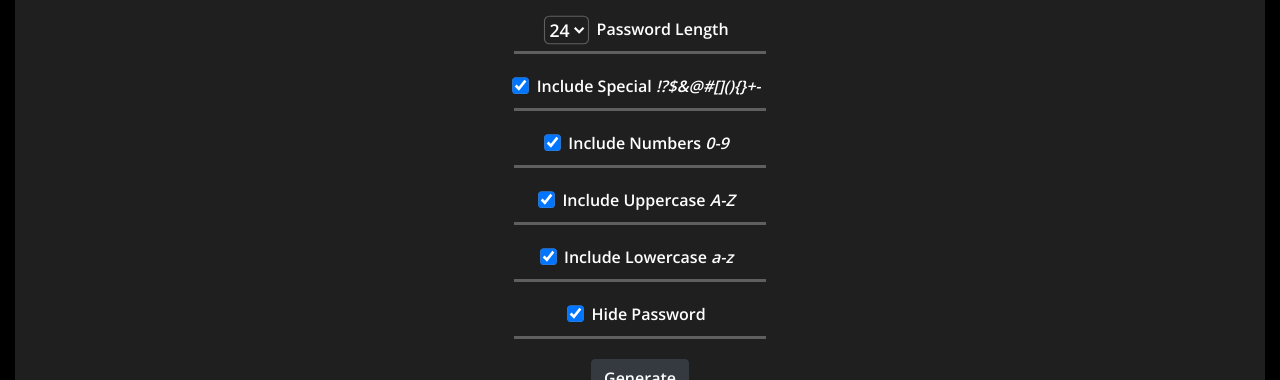
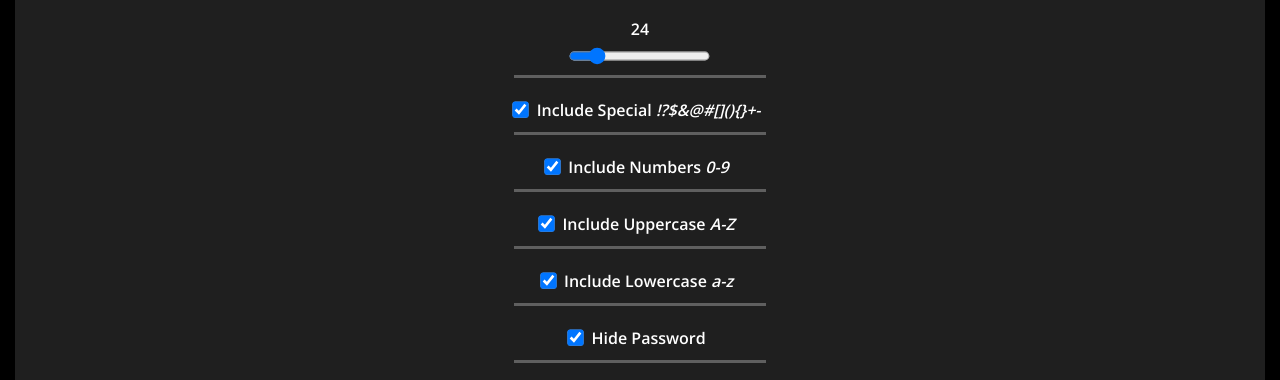
Before and after one commit to K1llf0rce/simple-passgen, a plain HTML site: page index.html in a window 1280 px wide. Shown: the part 403-783 px from the top of the page. Drawn offline with nearby package versions, Linux system fonts and the light colour scheme.

Commit message:
replace select box with slider, v2.1

```diff
--- a/index.html
+++ b/index.html
@@ -46,17 +46,8 @@ Last Author: K1llf0rce
                 <div id="prefsContainer">
                     <ul id="prefList">
                         <li>
-                            <select id="passLength">
-                                <option value=4>4</option>
-                                <option value=6>6</option>
-                                <option value=8>8</option>
-                                <option value=12>12</option>
-                                <option value=24 selected="selected">24</option>
-                                <option value=48>48</option>
-                                <option value=64>64</option>
-                                <option value=96>96</option>
-                            </select>
-                            <label for="passLength">Password Length</label>
+                            <label id="passLengthDisplay" for="passLength"></label><br>
+                            <input id="passLength" type="range" min="4" max="128" value="24">
                         </li>
                         <li>
                             <input type="checkbox" id="includeSpecial" class="checkboxResize" checked>
@@ -107,7 +98,7 @@ Last Author: K1llf0rce
         </div>
         <script src="simplepassgen/js/main.js"></script>
         <footer class="footer-custom">
-            <p>simple-passgen v2.0.1</p>
+            <p>simple-passgen v2.1.0</p>
         </footer>
     </body>
 </html>
--- a/simplepassgen/css/styles.css
+++ b/simplepassgen/css/styles.css
@@ -131,13 +131,6 @@ p,a,h1,h2,h3,label {
     min-width: 300px;
 }
 
-#passLength {
-    border-color: #5f5f5f;
-    border-radius: 5px;
-    background-color: #1f1f1f;
-    color: white;
-}
-
 #mainOut {
     display: none;
     word-wrap: break-word;
--- a/simplepassgen/js/main.js
+++ b/simplepassgen/js/main.js
@@ -43,6 +43,7 @@ const mainOut = document.getElementById('mainOut');
 const secOut = document.getElementById('secOut');
 const mainPassOut = document.getElementById('passOut');
 const mainPassphraseOut = document.getElementById('passPhraseOut');
+const passLengthOut = document.getElementById('passLengthDisplay');
 
 // charsets
 
@@ -135,12 +136,14 @@ buttonPihole.onclick = function() {
 }
 
 buttonGenerate.onclick = function() {
-    if (passLength.value <= 99) {
+    if (passLength.value <= 128) {
         cryptGenOut = generateCrypticPass();
         if (hidePassword.checked == true) {
             cryptShadowPass = "";
             for (let i=0; i < cryptGenOut.length; i++) {
-                cryptShadowPass += "*";
+                if (cryptShadowPass.length < 16) {
+                    cryptShadowPass += "*";
+                }
             }
             mainPassOut.innerHTML = cryptShadowPass;
         } else {
@@ -148,7 +151,7 @@ buttonGenerate.onclick = function() {
         }
     } else {
         buttonCopy.style.display = 'none';
-        mainPassOut.innerHTML = '99 Characters Max!';
+        mainPassOut.innerHTML = '128 Characters Max!';
     }
     mainOut.style.display = 'block';
 }
@@ -179,3 +182,11 @@ buttonCopy.onclick = function() {
 buttonPassphraseCopy.onclick = function() {
     copyToClipboard(phraseGenOut)
 }
+
+passLength.oninput = function() {
+    passLengthOut.innerHTML = passLength.value;
+}
+
+window.onload = function() {
+    passLengthOut.innerHTML = passLength.value;
+}
```
Also changed, not shown: 1 other file.
